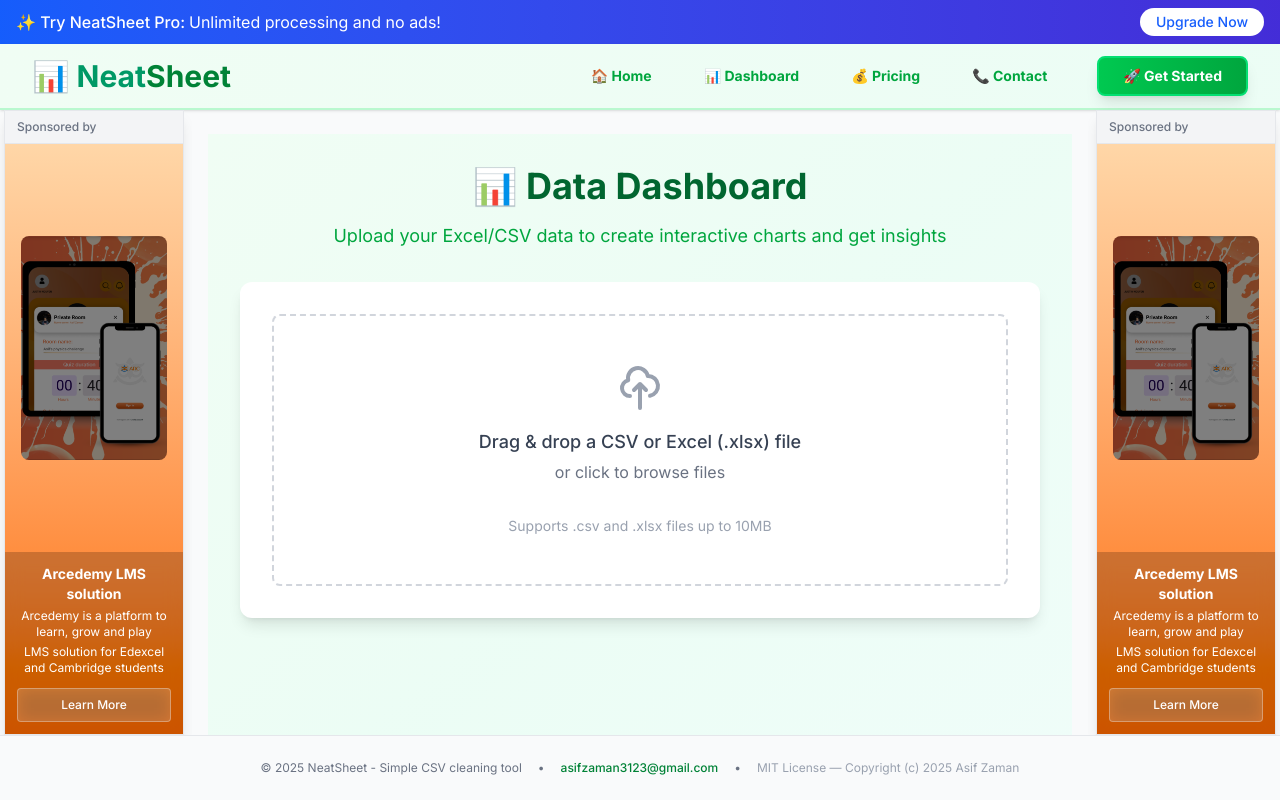
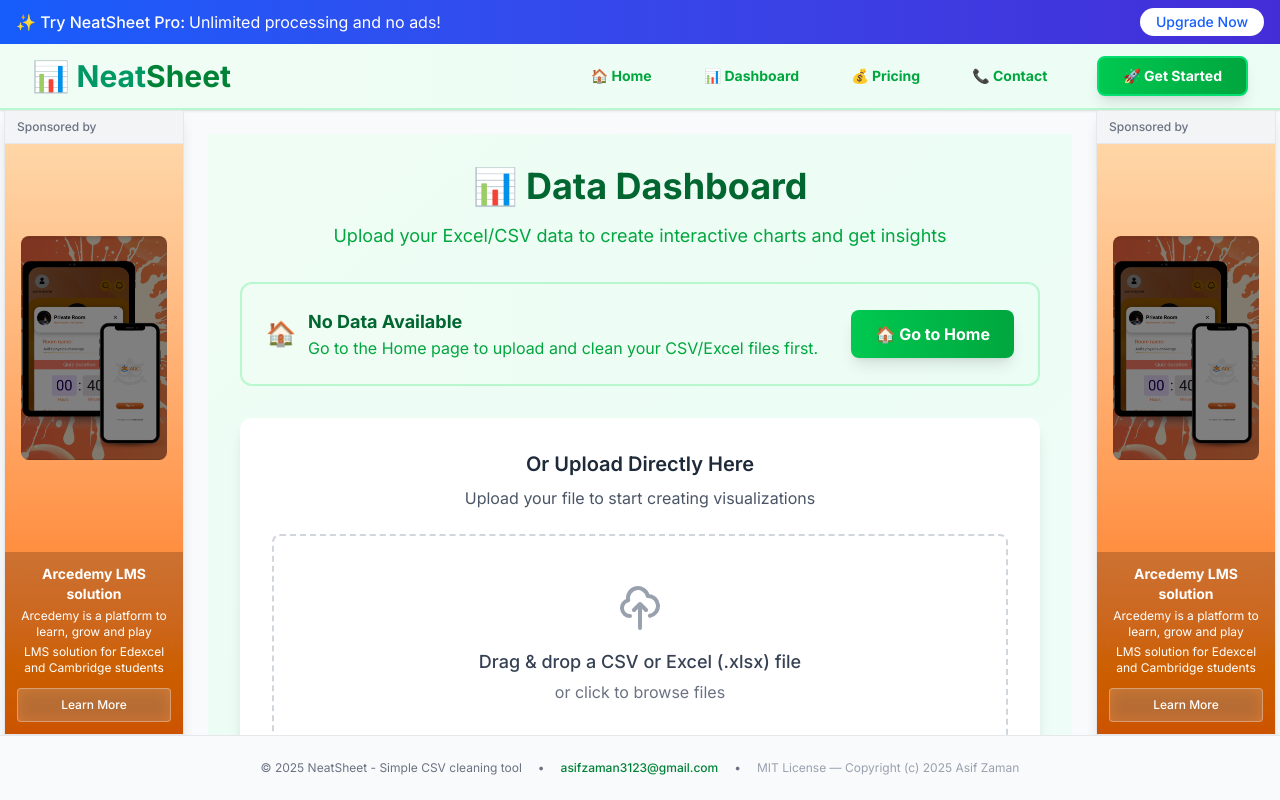
Before and after one commit to AsifZaman777/NeatXL, a Next.js app: page /dashboard in a window 1280 px wide. Built offline with nearby package versions, Linux system fonts and the light colour scheme.

Commit message:
state management is added to save the state of the uploaded file

```diff
--- a/src/app/dashboard/page.tsx
+++ b/src/app/dashboard/page.tsx
@@ -1,13 +1,16 @@
 'use client';
 
 import { useState } from 'react';
+import { useRouter } from 'next/navigation';
 import { CSVData } from '../../types/types';
 import CSVUploader from '../../components/CSVUploader';
 import ChartVisualization from '../../components/dashboard/ChartVisualization';
 import DataSummary from '../../components/dashboard/DataSummary';
+import { useData } from '../../contexts/DataContext';
 
 export default function Dashboard() {
-  const [csvData, setCsvData] = useState<CSVData | null>(null);
+  const router = useRouter();
+  const { csvData, setCsvData, reorderedData } = useData();
   const [activeView, setActiveView] = useState<'charts' | 'summary'>('charts');
   const [uploadedFileType, setUploadedFileType] = useState<'csv' | 'xlsx' | null>(null);
 
@@ -15,6 +18,9 @@
     setCsvData(data);
     setUploadedFileType('csv'); // Default to csv since we can't determine from CSVUploader
   };
+
+  // Use reordered data if available, otherwise use original data
+  const currentData = reorderedData || csvData;
 
   return (
     <div className="min-h-screen bg-gradient-to-br from-green-50 via-emerald-50 to-teal-50 py-8">
@@ -30,17 +36,46 @@
         </div>
 
         {/* Upload Section */}
-        {!csvData && (
-          <div className="bg-white rounded-xl shadow-lg p-8 mb-8">
-            <CSVUploader
-              onUpload={handleDataUpload}
-            />
-          </div>
+        {!currentData && (
+          <>
+            {/* Home Navigation Banner */}
+            <div className="bg-gradient-to-r from-green-50 to-emerald-50 border-2 border-green-200 rounded-xl p-6 mb-8">
+              <div className="flex items-center justify-between">
+                <div className="flex items-center gap-3">
+                  <span className="text-2xl">🏠</span>
+                  <div>
+                    <h3 className="text-lg font-bold text-green-800">No Data Available</h3>
+                    <p className="text-green-600">
+                      Go to the Home page to upload and clean your CSV/Excel files first.
+                    </p>
+                  </div>
+                </div>
+                <button
+                  onClick={() => router.push("/")}
+                  className="px-6 py-3 bg-gradient-to-r from-green-500 to-green-600 hover:from-green-600 hover:to-green-700 text-white font-bold rounded-lg shadow-lg transition-all transform hover:scale-105"
+                >
+                  🏠 Go to Home
+                </button>
+              </div>
+            </div>
+
+            {/* Alternative Upload Section */}
+            <div className="bg-white rounded-xl shadow-lg p-8">
+              <div className="text-center mb-6">
+                <h3 className="text-xl font-semibold text-gray-800 mb-2">Or Upload Directly Here</h3>
+                <p className="text-gray-600">Upload your file to start creating visualizations</p>
+              </div>
+              <CSVUploader
+                onUpload={handleDataUpload}
+              />
+            </div>
+          </>
         )}
 
         {/* Dashboard Content */}
-        {csvData && (
+        {currentData && (
           <>
+
             {/* Navigation Tabs */}
             <div className="bg-white rounded-xl shadow-lg mb-8">
               <div className="border-b border-gray-200">
@@ -73,7 +108,7 @@
                 <div className="flex items-center justify-between">
                   <div className="flex items-center space-x-4">
                     <span className="text-sm text-gray-600">
-                      📄 Data loaded: {csvData.data.length} rows × {csvData.headers.length} columns
+                      📄 Data loaded: {currentData.data.length} rows × {currentData.headers.length} columns
                     </span>
                     <span className="text-sm text-gray-500">
                       Format: {uploadedFileType?.toUpperCase()}
@@ -95,10 +130,10 @@
             {/* Content Views */}
             <div className="bg-white rounded-xl shadow-lg p-8">
               {activeView === 'charts' && (
-                <ChartVisualization data={csvData} />
+                <ChartVisualization data={currentData} />
               )}
               {activeView === 'summary' && (
-                <DataSummary data={csvData} />
+                <DataSummary data={currentData} />
               )}
             </div>
           </>
--- a/src/app/layout.tsx
+++ b/src/app/layout.tsx
@@ -3,6 +3,7 @@
 import { Inter } from 'next/font/google';
 import './globals.css';
 import { AdProvider } from '../components/ads/AdContext';
+import { DataProvider } from '../contexts/DataContext';
 import LayoutWrapper from '../components/LayoutWrapper';
 
 const inter = Inter({ subsets: ['latin'] });
@@ -20,11 +21,13 @@
   return (
     <html lang="en">
       <body className={`${inter.className} bg-gray-50`}>
-        <AdProvider>
-          <LayoutWrapper>
-            {children}
-          </LayoutWrapper>
-        </AdProvider>
+        <DataProvider>
+          <AdProvider>
+            <LayoutWrapper>
+              {children}
+            </LayoutWrapper>
+          </AdProvider>
+        </DataProvider>
       </body>
     </html>
   );
--- a/src/app/page.tsx
+++ b/src/app/page.tsx
@@ -6,10 +6,10 @@
 import DataPreview from '../components/DataPreview';
 import CleaningControls from '../components/CleaningControls';
 import { CSVData } from '../types/types';
+import { useData } from '../contexts/DataContext';
 
 export default function Home() {
-  const [csvData, setCsvData] = useState<CSVData | null>(null);
-  const [reorderedData, setReorderedData] = useState<CSVData | null>(null);
+  const { csvData, setCsvData, reorderedData, setReorderedData } = useData();
   const [processing, setProcessing] = useState(false);
   const [cleanOptions, setCleanOptions] = useState({
     // Basic cleaning
@@ -450,6 +450,29 @@
         </p>
       </div>
 
+      {/* Dashboard Banner - Show when data is available */}
+      {/* {csvData && (
+        <div className="mb-6 p-4 bg-gradient-to-r from-blue-50 to-indigo-50 border-2 border-blue-200 rounded-xl">
+          <div className="flex items-center justify-between">
+            <div className="flex items-center gap-3">
+              <span className="text-2xl">📊</span>
+              <div>
+                <h3 className="text-lg font-bold text-blue-800">Data Loaded Successfully!</h3>
+                <p className="text-blue-600">
+                  Ready to visualize your data? Check out the dashboard for charts and analytics.
+                </p>
+              </div>
+            </div>
+            <button
+              onClick={() => window.location.href = '/dashboard'}
+              className="px-6 py-3 bg-gradient-to-r from-blue-500 to-blue-600 hover:from-blue-600 hover:to-blue-700 text-white font-bold rounded-lg shadow-lg transition-all transform hover:scale-105"
+            >
+              📊 Go to Dashboard
+            </button>
+          </div>
+        </div>
+      )} */}
+
       <div className="rounded-xl shadow-lg border-2 border-green-200 overflow-hidden backdrop-blur-sm bg-white/90">
         {!csvData ? (
           <div className="p-8">
--- a/src/components/NavBar.tsx
+++ b/src/components/NavBar.tsx
@@ -1,9 +1,11 @@
 "use client";
 
 import { useRouter } from "next/navigation";
+import { useData } from "../contexts/DataContext";
 
 export default function NavBar() {
   const router = useRouter();
+  const { hasData, clearAllData } = useData();
 
   return (
     <header className="bg-gradient-to-r from-green-50 to-emerald-50 shadow-sm border-b-2 border-green-200">
@@ -28,9 +30,12 @@
             </button>
             <button
               onClick={() => router.push("/dashboard")}
-              className="px-4 py-2 text-sm font-bold rounded-lg transition-all transform hover:scale-105 text-green-600 hover:text-green-700 hover:bg-green-100 border-2 border-transparent hover:border-green-300 bg-transparent cursor-pointer"
+              className="px-4 py-2 text-sm font-bold rounded-lg transition-all transform hover:scale-105 text-green-600 hover:text-green-700 hover:bg-green-100 border-2 border-transparent hover:border-green-300 bg-transparent cursor-pointer relative"
             >
               📊 Dashboard
+              {hasData && (
+                <span className="absolute -top-1 -right-1 h-3 w-3 bg-green-500 rounded-full"></span>
+              )}
             </button>
             <button
               onClick={() => router.push("/pricing")}
@@ -45,6 +50,20 @@
             >
               📞 Contact
             </button>
+
+            {/* {hasData && (
+              <button
+                onClick={() => {
+                  clearAllData();
+                  router.push("/");
+                }}
+                className="px-4 py-2 text-sm font-bold rounded-lg transition-all transform hover:scale-105 text-red-600 hover:text-red-700 hover:bg-red-100 border-2 border-transparent hover:border-red-300 bg-transparent cursor-pointer"
+                title="Clear uploaded data"
+              >
+                🗑️ Clear Data
+              </button>
+            )} */}
+
             <button
               onClick={() => router.push("/pricing")}
               className="ml-4 px-6 py-2 text-sm font-bold text-white bg-gradient-to-r from-green-500 to-green-600 hover:from-green-600 hover:to-green-700 rounded-lg shadow-lg transition-all transform hover:scale-105 border-2 border-green-400 cursor-pointer"
--- /dev/null
+++ b/src/contexts/DataContext.tsx
@@ -0,0 +1,98 @@
+'use client';
+
+import React, { createContext, useContext, useState, useEffect, ReactNode } from 'react';
+import { CSVData } from '../types/types';
+
+interface DataContextType {
+  csvData: CSVData | null;
+  setCsvData: (data: CSVData | null) => void;
+  reorderedData: CSVData | null;
+  setReorderedData: (data: CSVData | null) => void;
+  clearAllData: () => void;
+  hasData: boolean;
+}
+
+const DataContext = createContext<DataContextType | undefined>(undefined);
+
+interface DataProviderProps {
+  children: ReactNode;
+}
+
+export const DataProvider: React.FC<DataProviderProps> = ({ children }) => {
+  const [csvData, setCsvDataState] = useState<CSVData | null>(null);
+  const [reorderedData, setReorderedDataState] = useState<CSVData | null>(null);
+
+  // Load data from localStorage on mount
+  useEffect(() => {
+    const savedCsvData = localStorage.getItem('neatsheet-csv-data');
+    const savedReorderedData = localStorage.getItem('neatsheet-reordered-data');
+
+    if (savedCsvData) {
+      try {
+        setCsvDataState(JSON.parse(savedCsvData));
+      } catch (error) {
+        console.error('Error loading CSV data from localStorage:', error);
+        localStorage.removeItem('neatsheet-csv-data');
+      }
+    }
+
+    if (savedReorderedData) {
+      try {
+        setReorderedDataState(JSON.parse(savedReorderedData));
+      } catch (error) {
+        console.error('Error loading reordered data from localStorage:', error);
+        localStorage.removeItem('neatsheet-reordered-data');
+      }
+    }
+  }, []);
+
+  const setCsvData = (data: CSVData | null) => {
+    setCsvDataState(data);
+    if (data) {
+      localStorage.setItem('neatsheet-csv-data', JSON.stringify(data));
+    } else {
+      localStorage.removeItem('neatsheet-csv-data');
+    }
+  };
+
+  const setReorderedData = (data: CSVData | null) => {
+    setReorderedDataState(data);
+    if (data) {
+      localStorage.setItem('neatsheet-reordered-data', JSON.stringify(data));
+    } else {
+      localStorage.removeItem('neatsheet-reordered-data');
+    }
+  };
+
+  const clearAllData = () => {
+    setCsvDataState(null);
+    setReorderedDataState(null);
+    localStorage.removeItem('neatsheet-csv-data');
+    localStorage.removeItem('neatsheet-reordered-data');
+  };
+
+  const hasData = csvData !== null;
+
+  const contextValue: DataContextType = {
+    csvData,
+    setCsvData,
+    reorderedData,
+    setReorderedData,
+    clearAllData,
+    hasData,
+  };
+
+  return (
+    <DataContext.Provider value={contextValue}>
+      {children}
+    </DataContext.Provider>
+  );
+};
+
+export const useData = (): DataContextType => {
+  const context = useContext(DataContext);
+  if (context === undefined) {
+    throw new Error('useData must be used within a DataProvider');
+  }
+  return context;
+};
```
